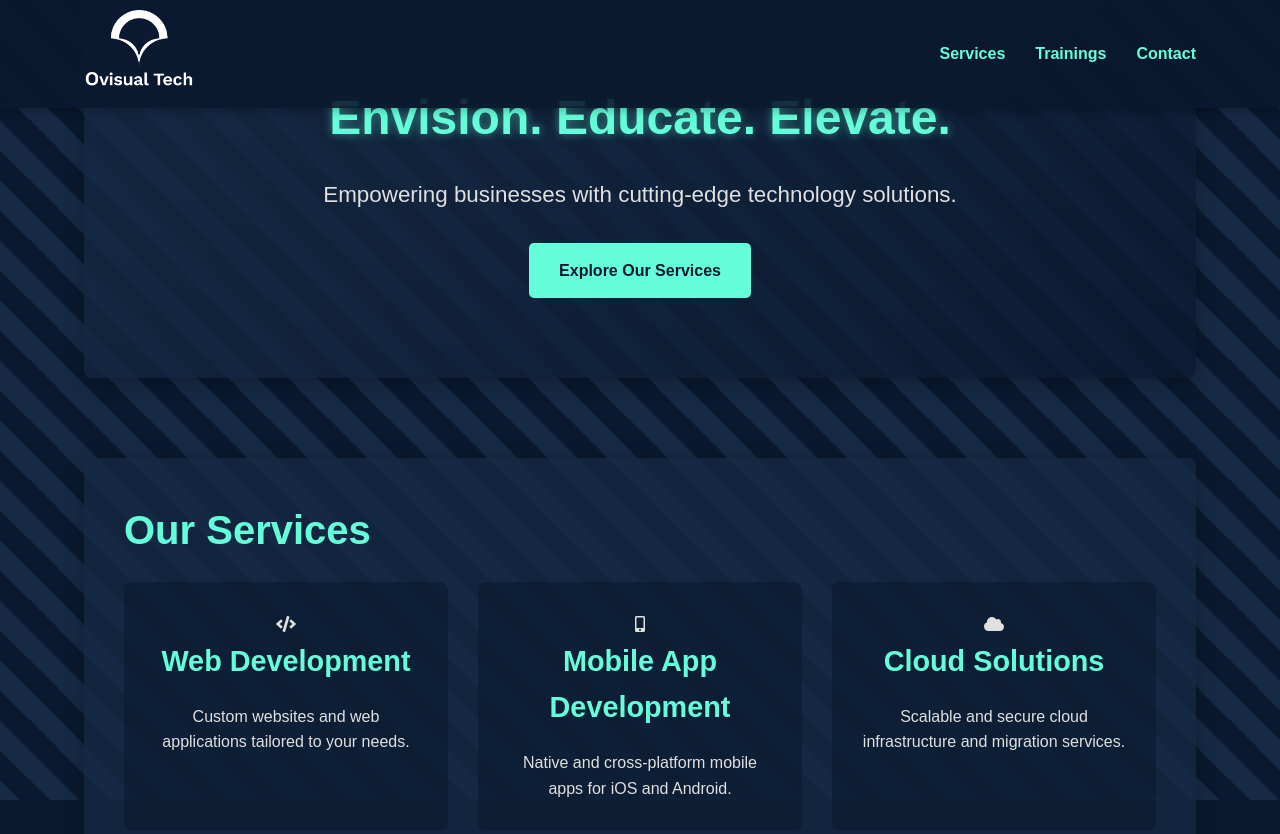
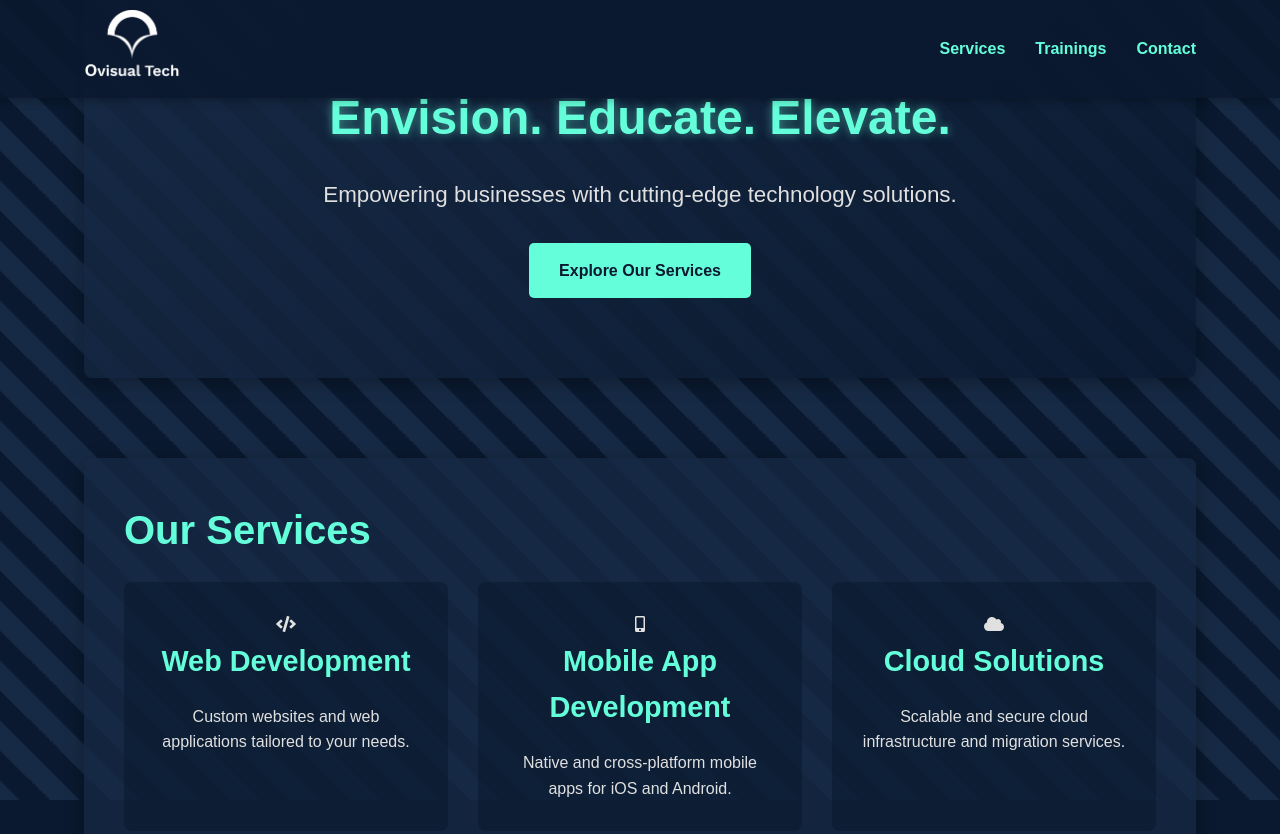
Before and after one commit to ovisual/ovisual.tech, a plain HTML site: page index.html in a window 1280 px wide. Shown: the top 834 px of the page. Drawn offline with Linux system fonts and the light colour scheme.

Commit message:
Update style.css

```diff
--- a/style.css
+++ b/style.css
@@ -79,7 +79,7 @@ header .container {
 }
 
 .logo img {
-    max-height: 80px;
+    max-height: 70px;
     width: auto;
 
 }
```
